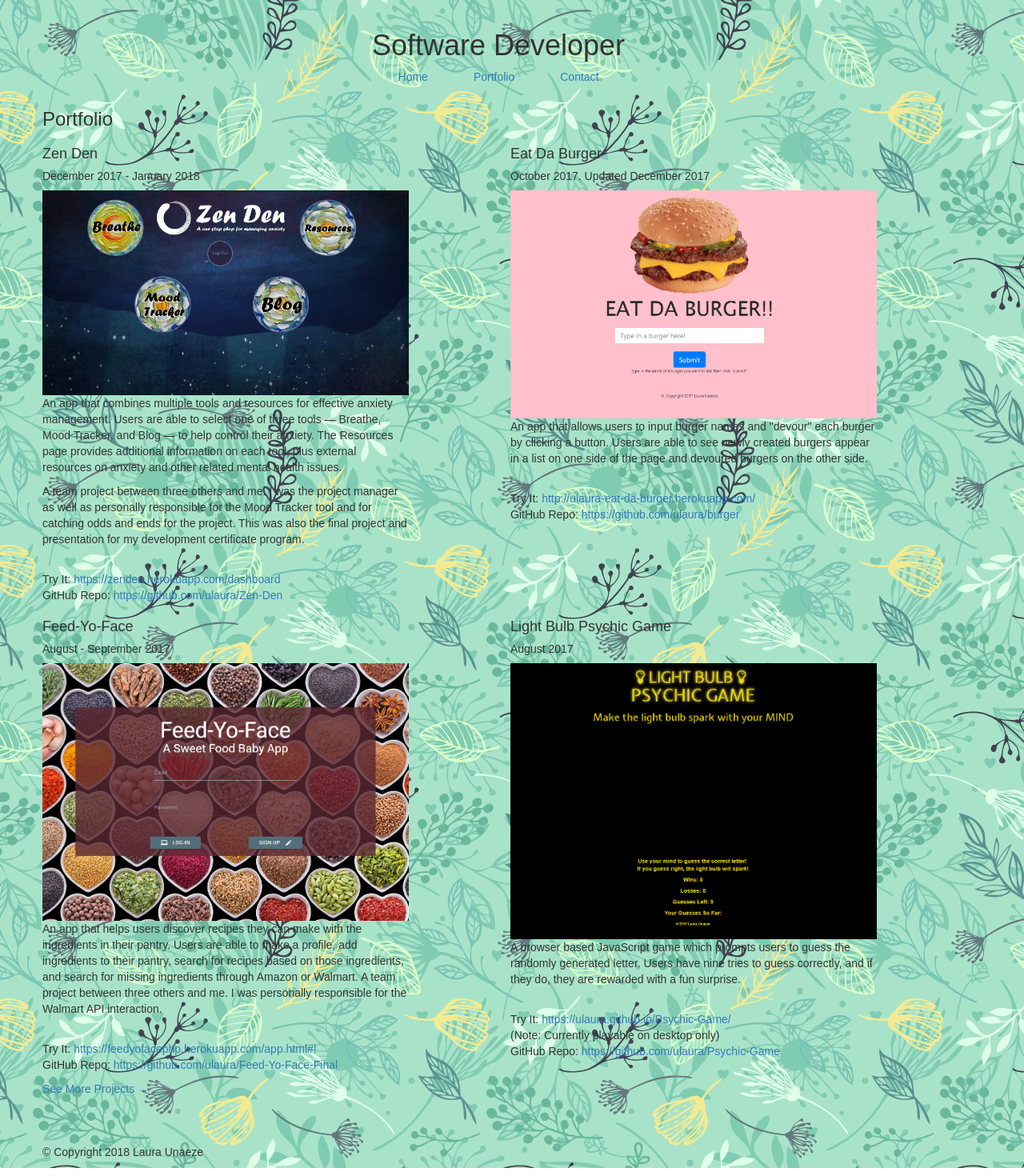
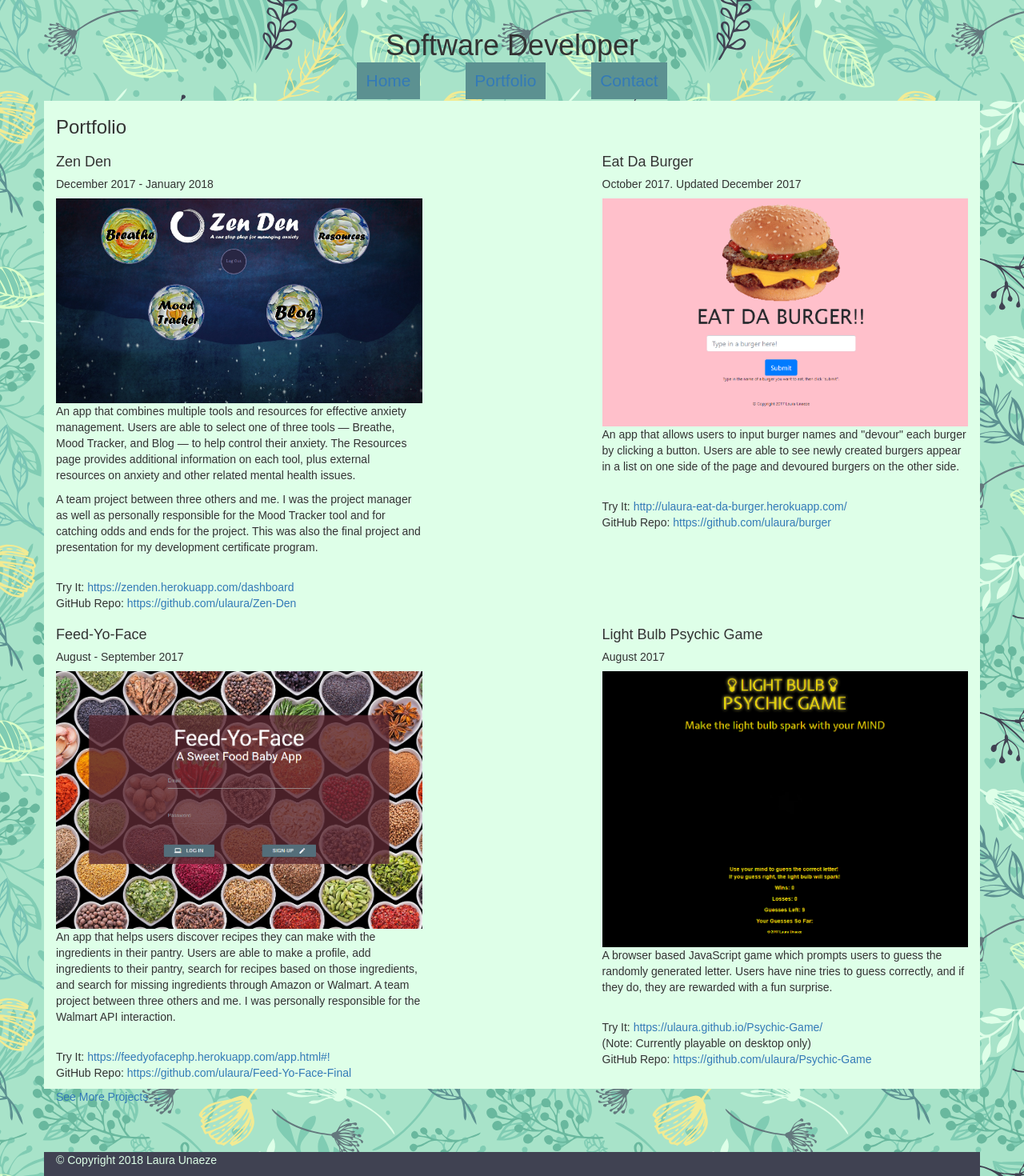
Before and after one commit to ulaura/react-personal-page, a React (Create React App) app: page /portfolio in a window 1280 px wide. Shown: the part 218-1688 px from the top of the page at 80% size. Built offline with nearby package versions, Linux system fonts and the light colour scheme.

Commit message:
Added some background colors across the site.

```diff
--- a/src/components/Contact.js
+++ b/src/components/Contact.js
@@ -4,7 +4,7 @@ import { Grid, Row, Col } from 'react-bootstrap';
 const Contact = () => {
   return (
     <Row>
-      <Col lg={12}>
+      <Col lg={12} className="content">
         <h3>Contact Information</h3>
 
         <h4>LinkedIn:</h4>
--- a/src/components/Home.js
+++ b/src/components/Home.js
@@ -3,7 +3,7 @@ import { Grid, Row, Col } from 'react-bootstrap';
 
 const Home = () => {
   return (
-    <Row>
+    <Row className="content">
       <Col lg={5}>
         <h3>About Me</h3>
         <p>
@@ -23,7 +23,7 @@ const Home = () => {
         </p>
       </Col>
 
-      <Col lg={5} lgOffset={1}>
+      <Col lg={5} lgOffset={2}>
         <h3>Skills</h3>
           <h4>Proficient</h4>
             <p>React, JavaScript, Node, Express, JSON, AJAX, APIs</p>
--- a/src/components/Portfolio.js
+++ b/src/components/Portfolio.js
@@ -13,7 +13,7 @@ const Portfolio = () => {
     <div>
       {/* The page title is given its own row here so it's not included
           in the alignment for each project row */}
-      <Row>
+      <Row className="content">
         <Col lg={12}>
           <h3>Portfolio</h3>
         </Col>
@@ -22,7 +22,7 @@ const Portfolio = () => {
       {/* Every two projects should be grouped in a row. */}
       {/* For now I would prefer 4 projects on the page,
           and the rest pushed off to another page. */}
-      <Row>
+      <Row className="content">
         <Col lg={5} md={5}>
           <h4>Zen Den</h4>
           <h5>December 2017 - January 2018</h5>
@@ -46,7 +46,7 @@ const Portfolio = () => {
           </p>
         </Col>
 
-        <Col lg={5} lgOffset={1} md={5} mdOffset={1}>
+        <Col lg={5} lgOffset={2} md={5} mdOffset={2}>
           <h4>Eat Da Burger</h4>
           <h5>October 2017. Updated December 2017</h5>
           <Image src={EatDaBurgerImage} alt="Front page of Eat Da Burger!!" responsive={true} />
@@ -64,7 +64,7 @@ const Portfolio = () => {
         </Col>
       </Row>
 
-      <Row>
+      <Row className="content">
         <Col lg={5} md={5}>
           <h4>Feed-Yo-Face</h4>
           <h5>August - September 2017</h5>
@@ -82,7 +82,7 @@ const Portfolio = () => {
           </p>
         </Col>
 
-        <Col lg={5} lgOffset={1} md={5} mdOffset={1}>
+        <Col lg={5} lgOffset={2} md={5} mdOffset={2}>
           <h4>Light Bulb Psychic Game</h4>
           <h5>August 2017</h5>
           <Image src={LightBulbImage} alt="Front page of Light Bulb Psychic Game" responsive={true} />
--- a/src/index.css
+++ b/src/index.css
@@ -3,8 +3,9 @@ body {
   padding: 0;
   font-family: sans-serif;
   background: url("images/forest-herbs-blue-background.svg");
-  /* Thrown in to stop a scrollbar from offsetting content */
-  width: calc(100vw - 34px);
+  /*  Thrown in to stop a scrollbar from offsetting content
+      on larger screens.
+  width: calc(100vw - 34px); */
 }
 
 .myFace {
@@ -25,6 +26,9 @@ ul {
 li {
   display: inline;
   list-style-type: none;
+  background: #5C9191;
+  font-size: 150%;
+  padding: 1%;
 }
 
 #homeLink {
@@ -35,6 +39,12 @@ li {
   margin-left: 5%;
 }
 
+.content {
+  background: #DEFFE8;
+}
+
 .footer {
   margin-top: 5%;
+  background: #404252;
+  color: #DEFFE8;
 }
```
